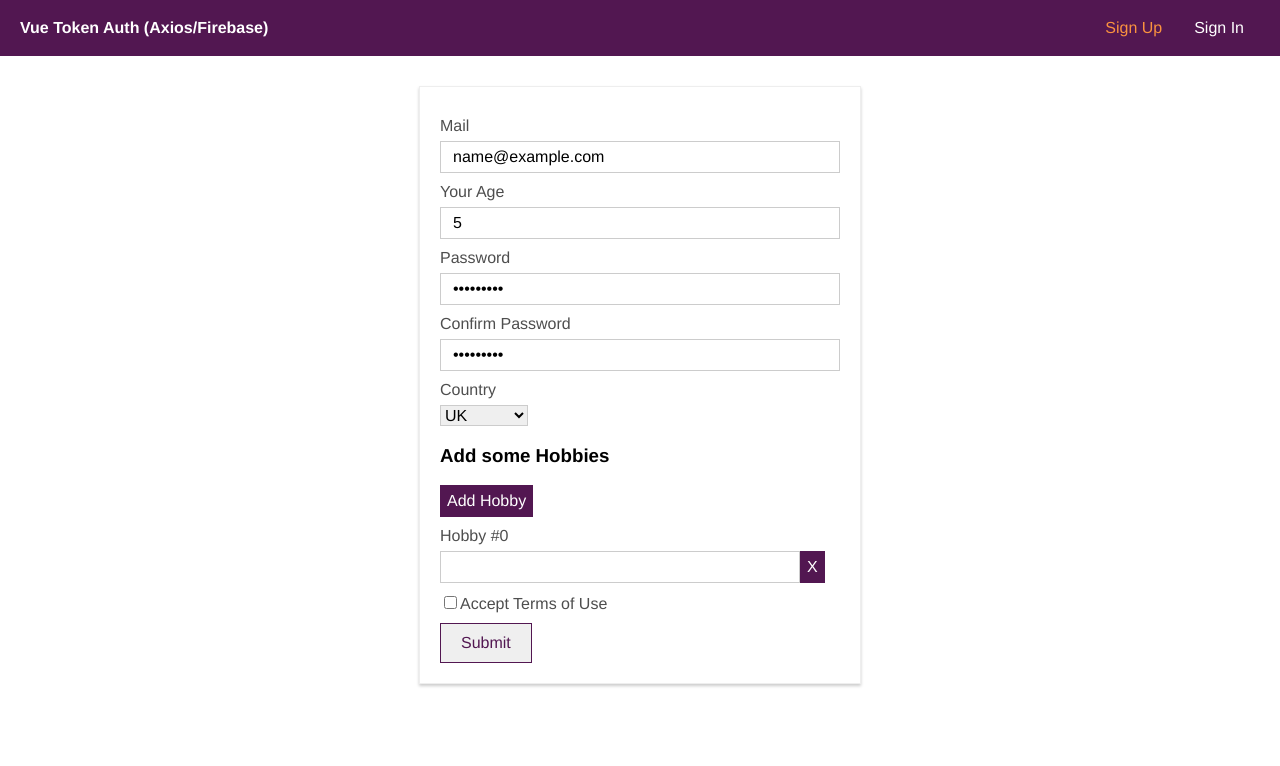
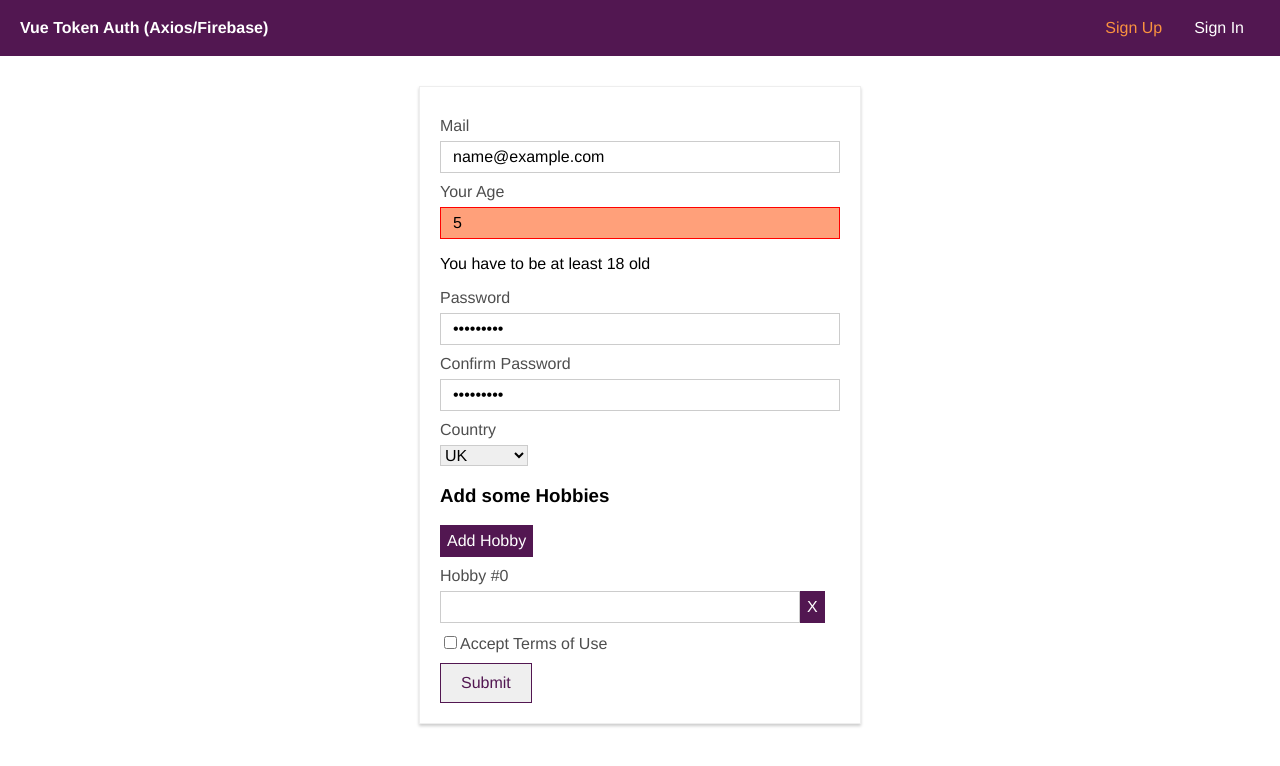
Before and after one commit to jonwhittlestone/vue-token-authentication-axios-to-firebase, a Vue app in the folder signmeup/: page /signup in a window 1280 px wide. Both pictures are taken after typing "name@example.com", "5", "Sample123", "Sample123" into the empty fields and a click on the button "Add Hobby". Shown: the top 766 px of the page. Built offline with nearby package versions, Linux system fonts and the light colour scheme.

Commit message:
Step 4. Input Validation with vuelidate

```diff
--- a/signmeup/package.json
+++ b/signmeup/package.json
@@ -11,6 +11,7 @@
     "axios": "^0.18.0",
     "vue": "^2.6.6",
     "vue-router": "^3.0.2",
+    "vuelidate": "^0.7.4",
     "vuex": "^3.1.0"
   },
   "devDependencies": {
--- a/signmeup/src/App.vue
+++ b/signmeup/src/App.vue
@@ -27,6 +27,8 @@ export default {
 
   3. Auth Quality of Life: UI sugar, log out and auto-login to persist a valid token
     accross page reloads
+
+  4. Input validation with vuelidate
 */
 </script>
 
--- a/signmeup/src/components/auth/signup.vue
+++ b/signmeup/src/components/auth/signup.vue
@@ -3,13 +3,16 @@
   <div id="signup">
     <div class="signup-form">
       <form @submit.prevent="onSubmit">
-        <div class="input">
+        <div class="input" :class="{invalid: $v.email.$error}">
           <label for="email">Mail</label>
-          <input type="email" id="email" v-model="email">
+          <input type="email" id="email" v-model="email" @blur="$v.email.$touch()">
+          <p v-if="!$v.email.email">Please provide a valid email address</p>
+          <p v-if="!$v.email.required">This field must not be empty</p>
         </div>
-        <div class="input">
+        <div class="input" :class="{invalid: $v.age.$error}">
           <label for="age">Your Age</label>
-          <input type="number" id="age" v-model.number="age">
+          <input type="number" id="age" v-model.number="age" @blur="$v.age.$touch()">
+          <p v-if="!$v.age.minVal">You have to be at least {{ $v.age.$params.minVal.min }} old</p>
         </div>
         <div class="input">
           <label for="password">Password</label>
@@ -52,6 +55,8 @@
 </template>
 
 <script>
+import { required, email, numeric, minValue } from "vuelidate/lib/validators";
+
 export default {
   data() {
     return {
@@ -63,6 +68,18 @@ export default {
       hobbyInputs: [],
       terms: false
     };
+  },
+  validations: {
+    // property in data and validations key must have the same name
+    email: {
+      required: required,
+      email: email
+    },
+    age: {
+      required,
+      numeric,
+      minVal: minValue(18)
+    }
   },
   methods: {
     onAddHobby() {
@@ -178,4 +195,9 @@ export default {
   color: #ccc;
   cursor: not-allowed;
 }
+
+.input.invalid input {
+  border: 1px solid red;
+  background-color: lightsalmon;
+}
 </style>
--- a/signmeup/src/main.js
+++ b/signmeup/src/main.js
@@ -1,6 +1,10 @@
 import Vue from "vue";
 import App from "./App.vue";
 import axios from "axios";
+import Vuelidate from "vuelidate";
+
+// How to add/inject many 3rd party packages
+Vue.use(Vuelidate);
 
 axios.defaults.baseURL = "https://auth-vuejs-example.firebaseio.com";
 
```
Also changed, not shown: 1 other file (tests, documents, lock files or other folders).
